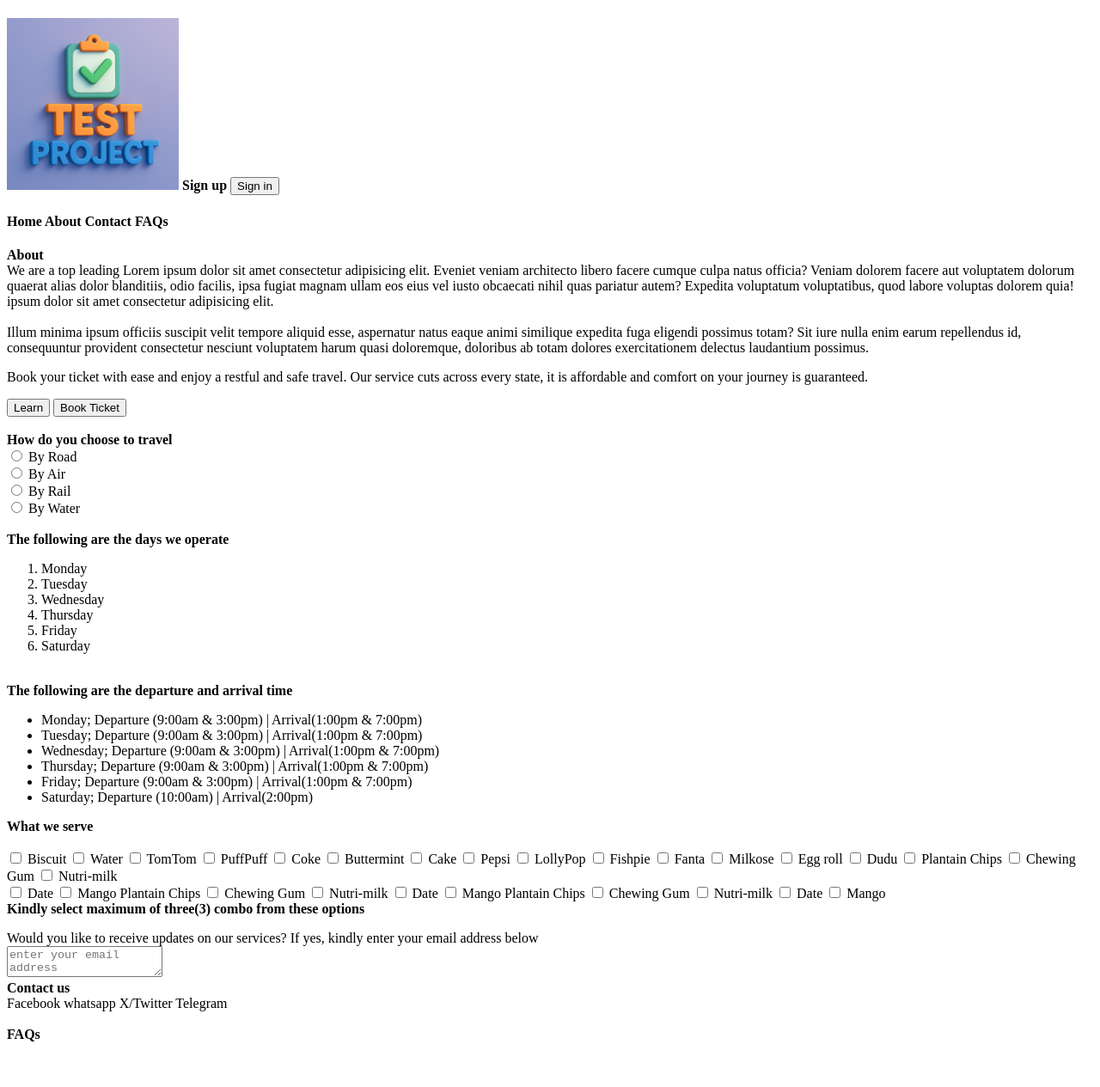
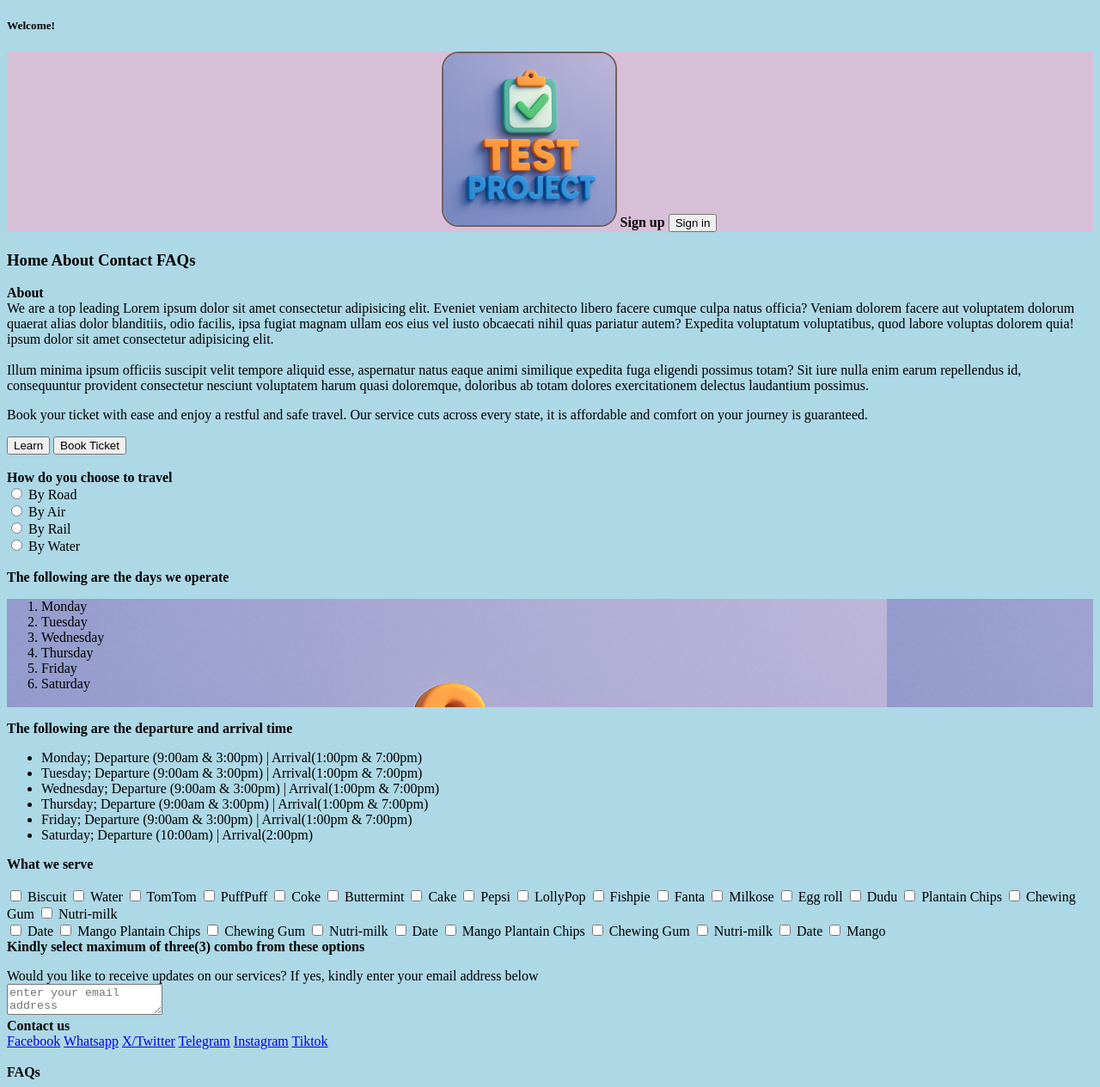
Before and after one commit to Mattolu01/TestProject2025, a plain HTML site: page index.html in a window 1280 px wide. Shown: the whole page at 86% size. Before the commit the page ends 1221 px from the top, so only its background shows below. Drawn offline with Linux system fonts and the light colour scheme.

Commit message:
Initial commit

```diff
--- /dev/null
+++ b/index.css
@@ -0,0 +1,5 @@
+h4{background-color: thistle;}
+body{background-color: lightblue;}
+ol{background-image: url('testP.jpg');}
+h1{color: blue;}
+img{border: 2px solid rgb(116, 96, 96); border-radius: 20px; margin-left: 40%;}
--- a/index.html
+++ b/index.html
@@ -5,21 +5,23 @@
     <meta name="viewport" content="width=, initial-scale=1.0">
     <title>TestP</title>
     <link rel="shortcut icon" href="testP.jpg" type="image/x-icon">
+    <link rel="stylesheet" href="index.css">
 </head>
 <body>
     <div>
-        <p> <h4><img src="testP.jpg" width="200" alt="Test Project 3D image">
+        <p> <h5>Welcome!</h5>
+            <h4><img src="testP.jpg" width="200" alt="Test Project 3D image">
                 Sign up
                 <input type="button" value="Sign in" >
             </h4>
         </p>
     </div>
     <div>
-        <p><h4>Home
+        <p><h3>Home
                About
                Contact
                FAQs
-           </h4>
+           </h3>
         </p>
     </div>
     <p>
@@ -149,7 +151,12 @@
 
     <div>
         <strong>Contact us</strong> <br>
-        Facebook whatsapp X/Twitter Telegram
+        <a href="facebook.com">Facebook</a>
+        <a href="whatsapp.com">Whatsapp</a>
+        <a href="x.com">X/Twitter</a>
+        <a href="telegram.com">Telegram</a>
+        <a href="instagram.com">Instagram</a>
+        <a href="tiktok.com">Tiktok</a>
     </div> <br>
 
     <div>
```
Also changed, not shown: 1 other file.
